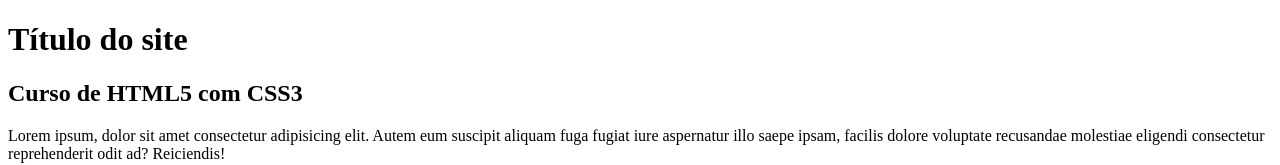
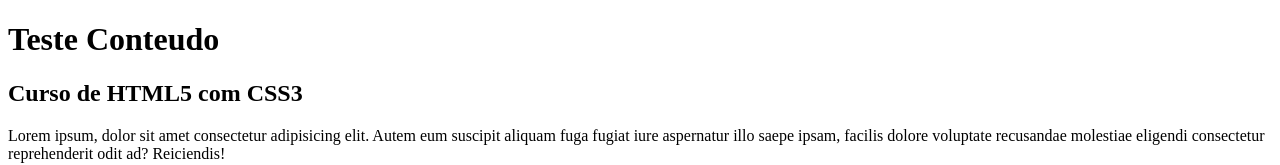
Before and after one commit to LucasCastrosb/Site-God-of-war, a plain HTML site: page index.html in a window 1280 px wide. Shown: the top 165 px of the page. Drawn offline with Linux system fonts and the light colour scheme.

Commit message:
Update index.html

```diff
--- a/index.html
+++ b/index.html
@@ -4,12 +4,12 @@
     <meta charset="UTF-8">
     <meta http-equiv="X-UA-Compatible" content="IE=edge">
     <meta name="viewport" content="width=device-width, initial-scale=1.0">
-    <title>Site Curso</title>
+    <title>Teste conteudo</title>
 </head>
 <body>
     <main>
         <header>
-            <h1>Título do site</h1>
+            <h1>Teste Conteudo</h1>
         </header>
         <article>
             <h2>Curso de HTML5 com CSS3</h2>
```
